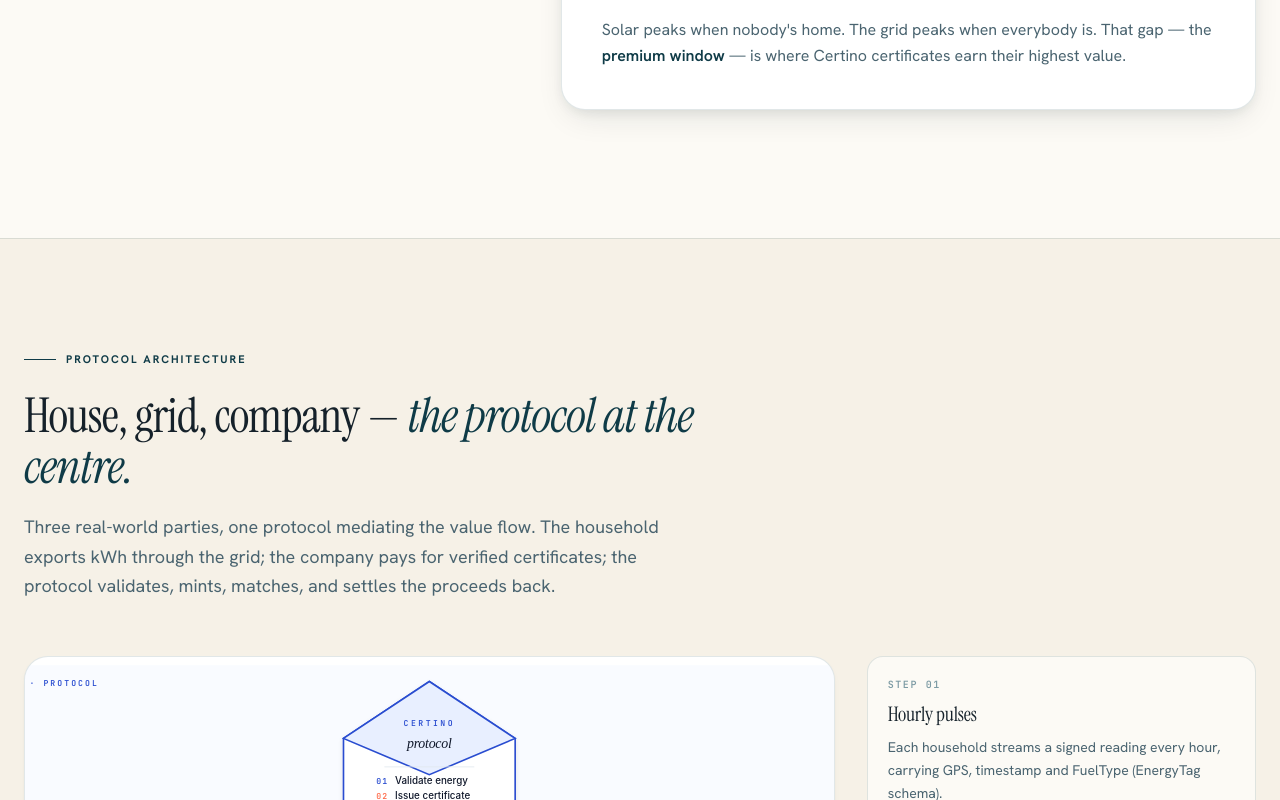
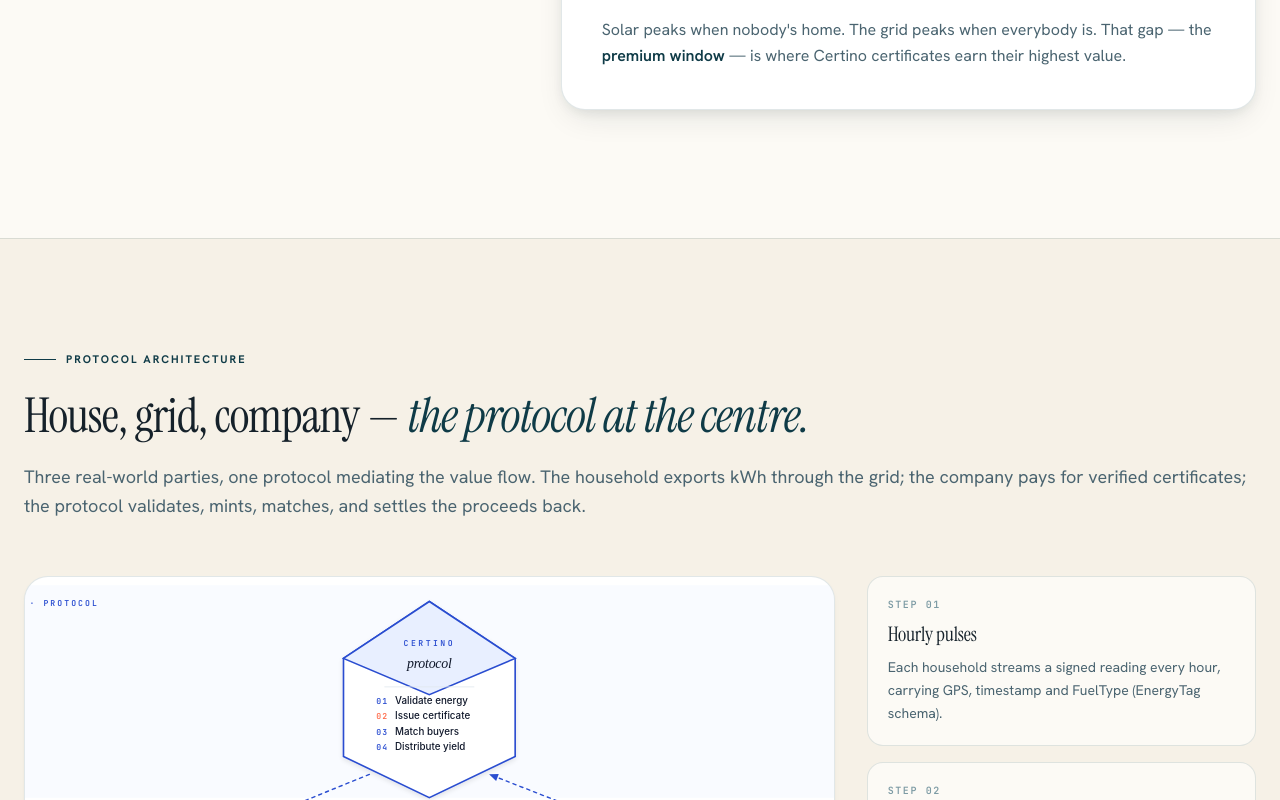
Before and after one commit to buhlez31/certino-app, a Next.js app: page / in a window 1280 px wide. Shown: the part 1276-2076 px from the top of the page. Built offline with nearby package versions, Linux system fonts and the light colour scheme.

Commit message:
Architecture intro: full-width text (drop max-w-3xl + max-w-2xl)

```diff
--- a/components/certino-landing.jsx
+++ b/components/certino-landing.jsx
@@ -882,7 +882,7 @@
       <div className="max-w-7xl mx-auto px-6">
         <SectionKicker label="Protocol architecture" tone="accent" />
 
-        <div className="md:max-w-3xl mt-6 mb-12 md:mb-14">
+        <div className="mt-6 mb-12 md:mb-14">
           <h2
             className="display text-4xl md:text-5xl leading-[1.05]"
             style={{ letterSpacing: "-0.02em" }}
@@ -893,7 +893,7 @@
             </span>
           </h2>
           <p
-            className="text-base md:text-lg leading-relaxed mt-5 max-w-2xl"
+            className="text-base md:text-lg leading-relaxed mt-5"
             style={{ color: "var(--text-secondary)" }}
           >
             Three real-world parties, one protocol mediating the value flow.
```
